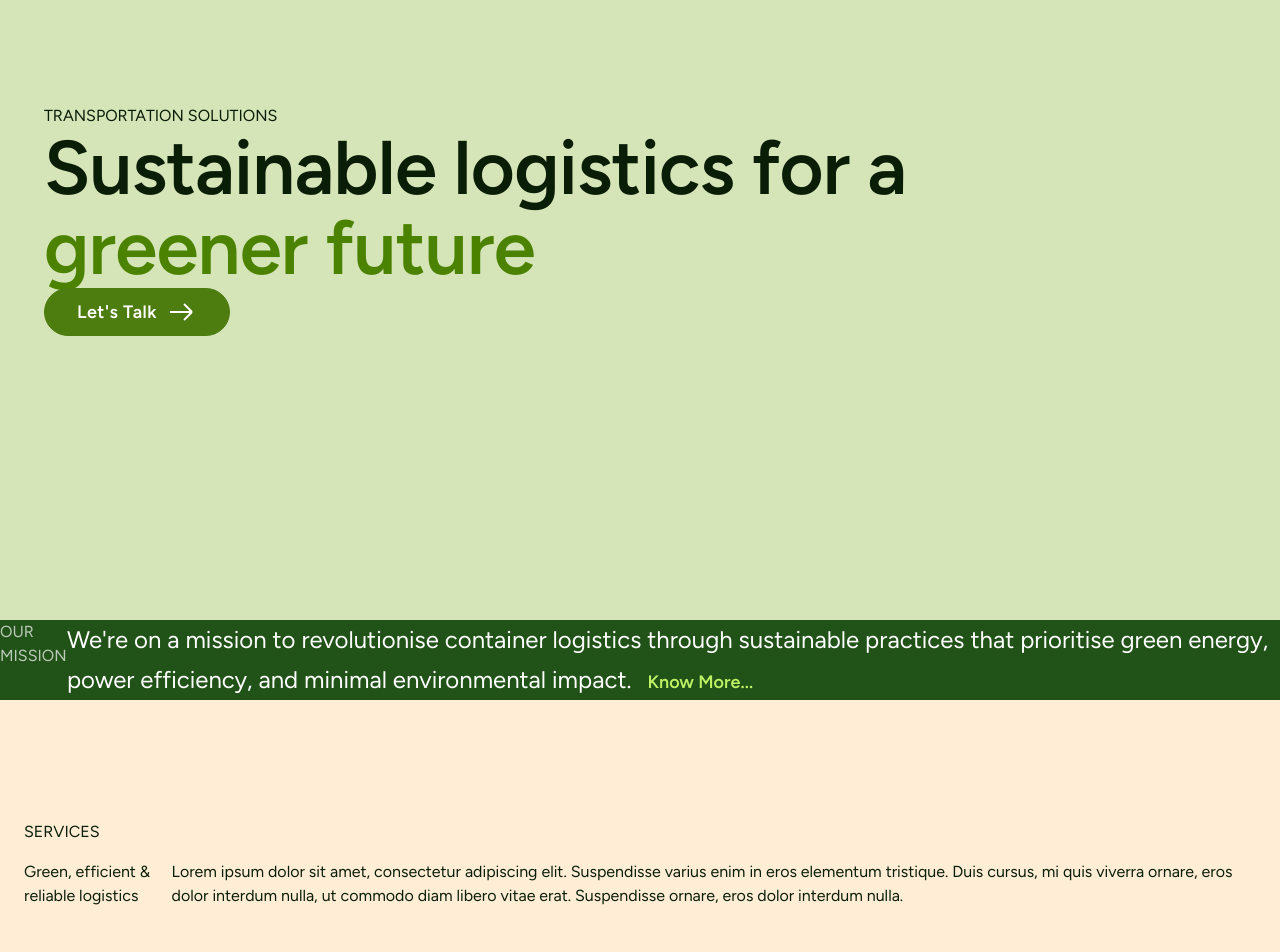
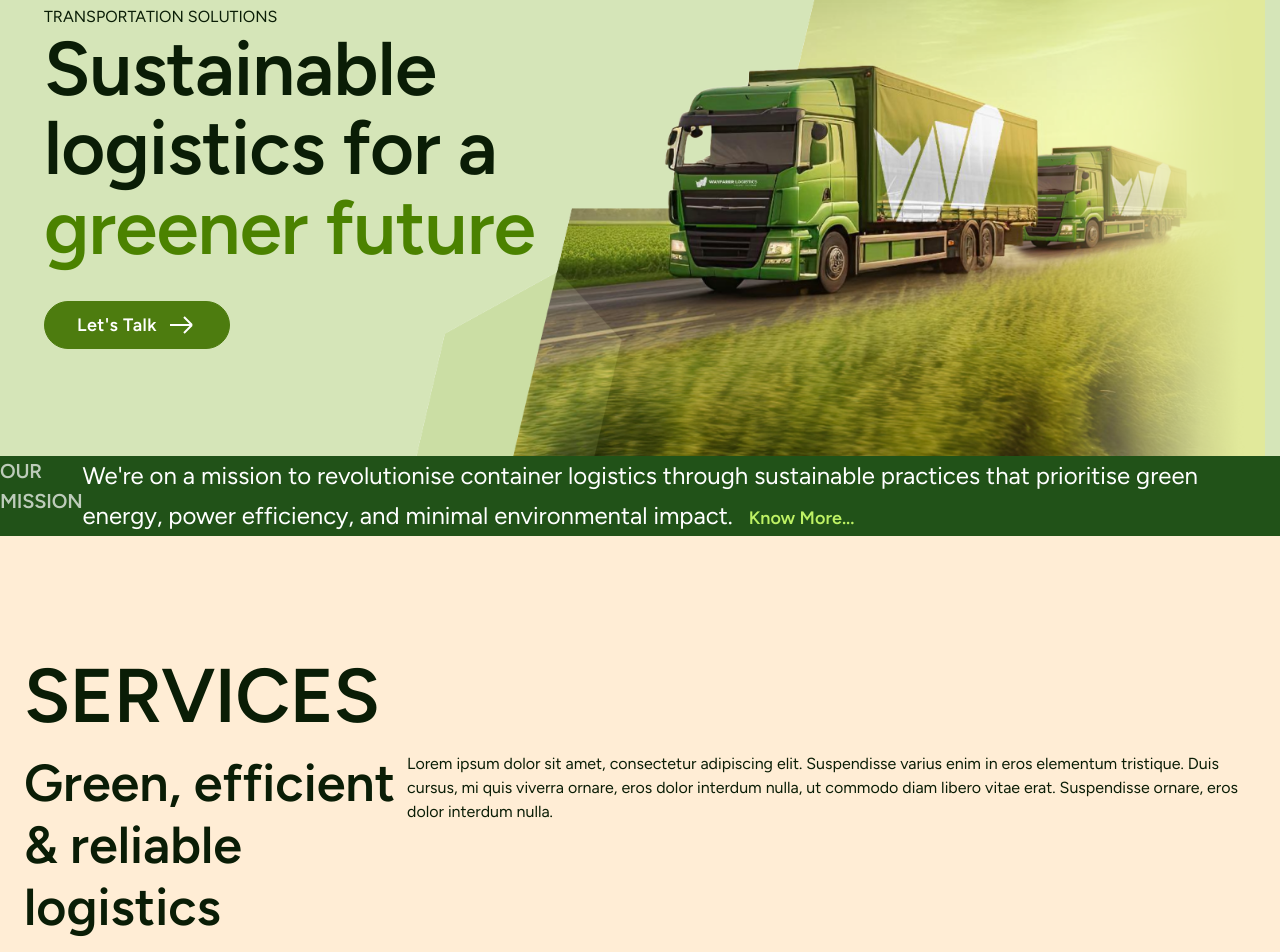
Before and after one commit to jedinrk/wayfarer-website, a Next.js app: page / in a window 1280 px wide. Shown: the part 180-1132 px from the top of the page. Built offline with nearby package versions, Linux system fonts and the light colour scheme; a web font is replaced by a local one.

Commit message:
banner except xl screen

```diff
--- a/app/globals.css
+++ b/app/globals.css
@@ -15,4 +15,87 @@
       color: theme('colors.theme-text-700');
     }
   }
+
+  h1, .h1 {
+    font-size: 2.027rem;
+    line-height: 1.05;
+    font-weight: 600;
+    letter-spacing: -.01em;
+  }
+  h2, .h2 {
+    font-size: 1.802rem;
+    line-height: 1.2;
+    font-weight: 600;
+  }
+  h3, .h3 {
+    font-size: 1.602rem;
+    line-height: 1.2;
+    font-weight: 600;
+  }
+  h4, .h4 {
+    font-size: 1.424rem;
+    line-height: 1.14;
+    font-weight: 600;
+  }
+  h5, .h5 {
+    font-size: 1.266rem;
+    line-height: 1.66;
+  }
+  h6, .h6 {
+    font-size: 1.125rem;
+    line-height: 1.5;
+  }
+
+  @media (min-width: 768px) {
+    h1, .h1 {
+      font-size: 2.986rem;
+    }
+    h2, .h2 {
+      font-size: 2.488rem;
+    }
+    h3, .h3 {
+      font-size: 2.074rem;
+    }
+    h4, .h4 {
+      font-size: 1.728rem;
+    }
+    h5, .h5 {
+      font-size: 1.44rem;
+    }
+    h6, .h6 {
+      font-size: 1.2rem;
+    }
+  }
+
+  @media (min-width: 1024px) {
+    h1, .h1 {
+      font-size: 4.75rem;
+    }
+    h2, .h2 {
+      font-size: 3.25rem;
+    }
+    h3, .h3 {
+      font-size: 2.25rem;
+    }
+    h4, .h4 {
+      font-size: 1.75rem;
+    }
+    h5, .h5 {
+      font-size: 1.5rem;
+    }
+    h6, .h6 {
+      font-size: 1.25rem;
+    }
+  }
 }
+
+@layer components {
+  .banner-inner {
+    position: relative;
+    /* @media (min-width: 1024px) { */
+      &::after {
+        content: "";
+      }
+    /* } */
+}
+}
--- a/components/Banner.tsx
+++ b/components/Banner.tsx
@@ -1,15 +1,16 @@
+import React from "react";
+import Image from "next/image";
 import Button from "@/components/Button";
-import React from "react";
-
+import BannerImage from '../public/banner-image.png'
 
 function Banner() {
   return (
-    <section className="w-full h-svh bg-theme-200">
-      <div className="w-full max-w-320 h-full p-4 md:p-5 m-auto flex">
+    <section className="w-full lg:h-[79.5svh] md:max-h-[50rem] pt-[90px] pb-[74.66vw] md:pb-0 bg-theme-200 relative">
+      <div className="w-full max-w-320 md:h-full p-4 md:p-5 md:pb-8 m-auto flex banner-inner">
         <div className="flex flex-col justify-center">
           <span className="block">TRANSPORTATION SOLUTIONS</span>
-          <h1 className="text-6xl">
-            Sustainable logistics for a
+          <h1 className="mb-[.44em] w-[33rem]">
+            Sustainable<br />logistics for a
             <span className="block text-theme-text-700">greener future</span>
           </h1>
           <Button
@@ -19,6 +20,7 @@ function Banner() {
           />
         </div>
       </div>
+      <Image src={BannerImage} alt="" className="absolute bottom-0 object-contain md:right-0 md:h-full md:w-[69%]" />
     </section>
   );
 }
--- a/components/Mission.tsx
+++ b/components/Mission.tsx
@@ -1,10 +1,8 @@
-import React from "react";
-
 function Mission() {
   return (
     <section className="w-full bg-theme-900 flex items-center">
       <div className="flex">
-        <h1 className="opacity-70 text-white uppercase">
+        <h1 className="opacity-70 text-white uppercase h6">
           Our Mission
         </h1>
         <p className="text-white text-2xl">
```
Also changed, not shown: public/banner-image.png (added).
